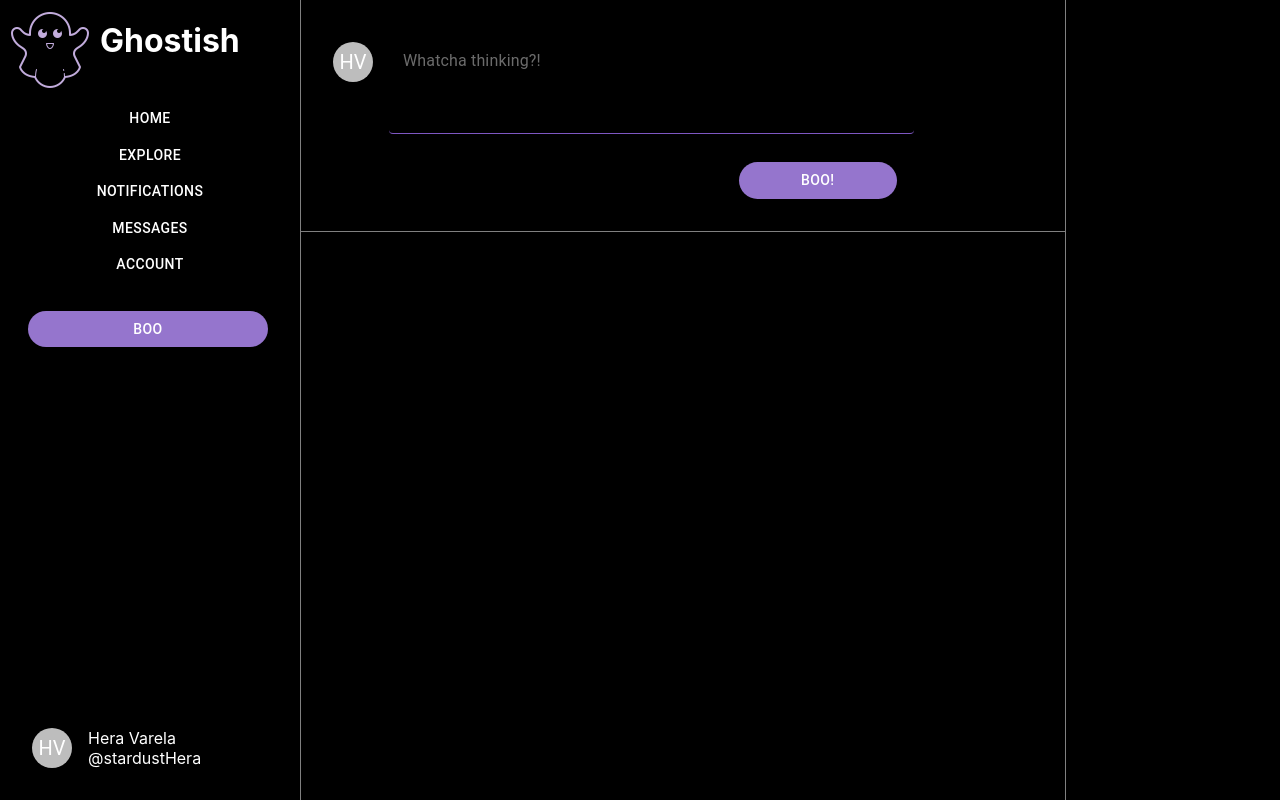
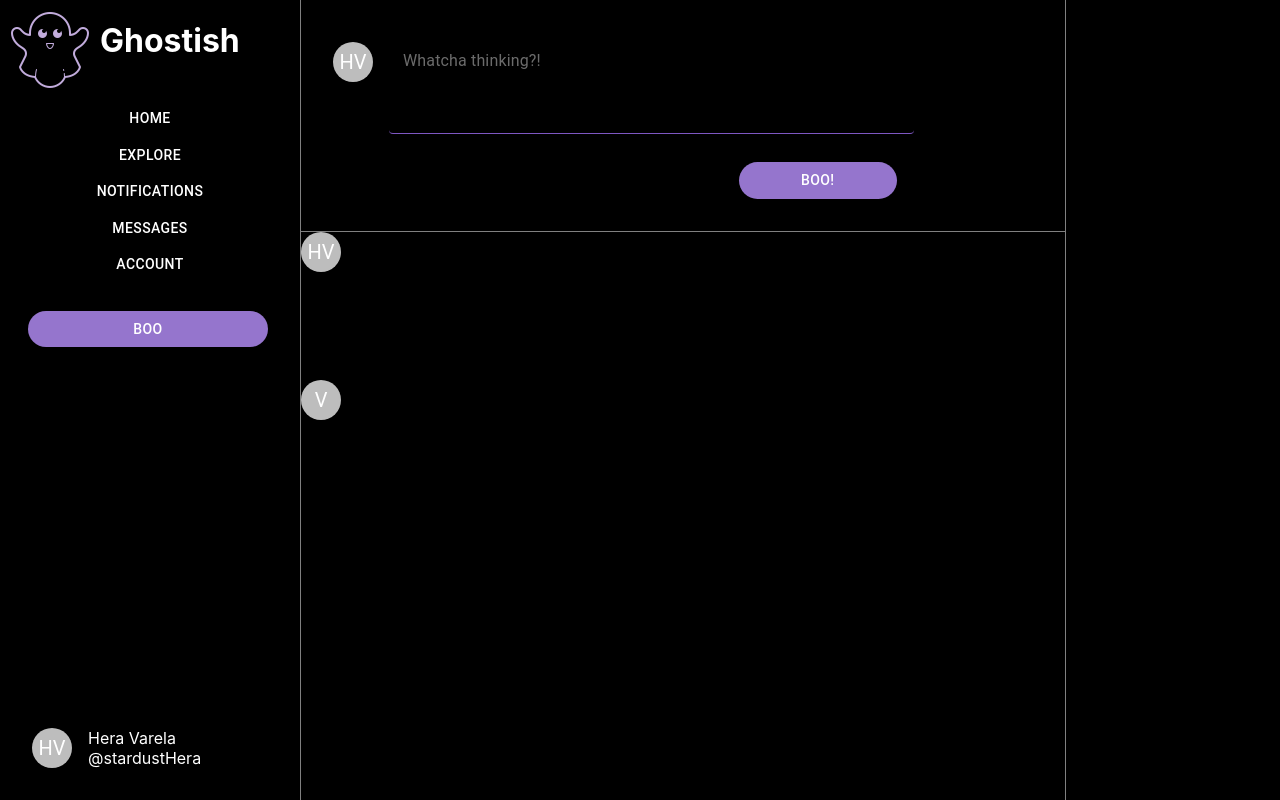
Before and after one commit to aysiae/ghosting, a React (Create React App) app: page / in a window 1280 px wide. Built offline with nearby package versions, Linux system fonts and the light colour scheme.

Commit message:
posts loading onto timeline

```diff
--- a/src/App.tsx
+++ b/src/App.tsx
@@ -1,9 +1,13 @@
 import React from 'react';
 import { TimelinePage } from './pages/timeline/TimelinePage';
+import { Provider } from 'react-redux';
+import { store } from './store/store';
 
 function App() {
   return (
-    <TimelinePage />
+    <Provider store={store}>
+          <TimelinePage />
+    </Provider>
   );
 }
 
--- a/src/components/post/Post.tsx
+++ b/src/components/post/Post.tsx
@@ -1,16 +1,23 @@
 import { Avatar } from "@mui/material"
+import { PostType } from "../../types/postTypes"
 
-export function Post() {
+type PostProps = {
+    post: PostType
+}
+
+export function Post({ post }: PostProps) {
     return (
         <div>
             <div>
-            <Avatar>HV</Avatar>
+            <Avatar>{post.avatar}</Avatar>
             <div>
-                <p>Hera Varela</p>
-                <p>@StardustHera</p>
+                <p>{post.name}</p>
+                <p>@{post.username}</p>
             </div>
             </div>
-
+            <div>
+                {post.body}
+            </div>
         </div>
     )
 }
--- a/src/layouts/Tiemline.tsx
+++ b/src/layouts/Tiemline.tsx
@@ -1,9 +1,28 @@
 import { NewPost } from "../components/newPost/NewPost";
+import { useAppDispatch, useAppSelector } from '../store/store';
+import { getPosts } from "../store/features/timelineSlice";
+import { useEffect } from "react";
+import { Post } from "../components/post/Post";
+
 
 export function Timeline() {
+    const dispatch = useAppDispatch();
+
+    const posts = useAppSelector((state) => state.timeline.timeline.posts);
+
+
+    useEffect(() => {
+        dispatch(getPosts())
+    }, [dispatch, posts])
+
     return (
         <div className='timeline' style={{borderRight: '1px grey solid'}}>
             <NewPost />
+            {posts.map(post => {
+                return (
+                    <Post post={post} />
+                )
+            })}
         </div>
     )
 }
--- a/src/mockData/mockTimeLineData.ts
+++ b/src/mockData/mockTimeLineData.ts
@@ -1,19 +1,19 @@
-import { post } from "../types/postTypes";
+import { PostType } from "../types/postTypes";
 
-const heraTweets : post = {
+const heraTweets : PostType = {
     name: 'Hera Varela',
     username: 'StardustHera',
     avatar: 'HV',
     body: 'I want ice cream T_T',
-    date: new Date(),
+    date: 'October 12, 2023',
 }
 
-const valkyrieTweet : post = {
+const valkyrieTweet : PostType = {
     name: 'Valkyrie',
     username: 'coquetteharpy',
     avatar: 'V',
     body: 'EL OH EL IM IRRITATED',
-    date: new Date(),
+    date: 'October 10, 2023',
 }
 
 export const mockTimelineData = [heraTweets, valkyrieTweet];
--- a/src/store/features/timelineSlice.ts
+++ b/src/store/features/timelineSlice.ts
@@ -1,9 +1,9 @@
 import { createSlice, PayloadAction } from '@reduxjs/toolkit';
-import { post } from '../../types/postTypes';
+import { PostType } from '../../types/postTypes';
 import { mockTimelineData } from '../../mockData/mockTimeLineData';
 
 export interface TimelinePosts {
-	posts: post[]
+	posts: PostType[]
 }
 
 interface TimelineState {
--- a/src/types/postTypes.ts
+++ b/src/types/postTypes.ts
@@ -1,10 +1,10 @@
-export type post = {
+export type PostType = {
     name: string,
     username: string,
     body: string,
-    date: Date,
+    date?: string,
     avatar: string,
     likes?: number,
     reposts?: number,
-    responses?: post[],
+    responses?: PostType[],
 }
```
